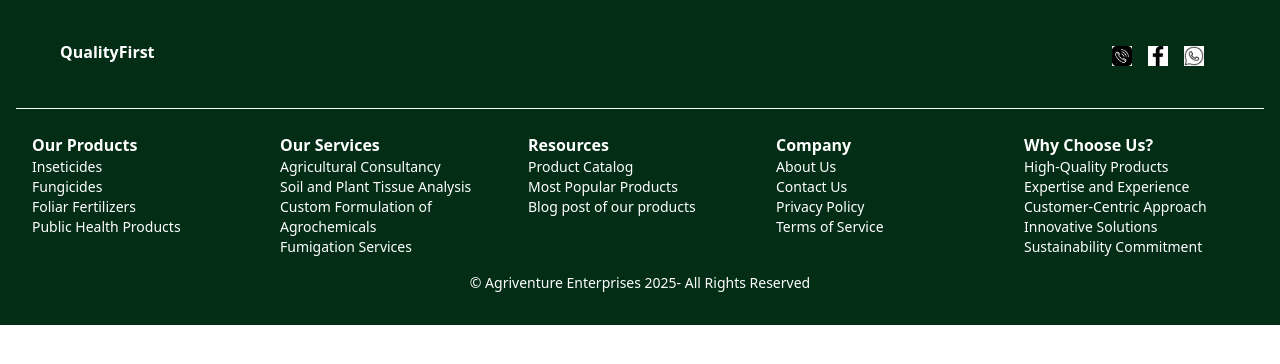
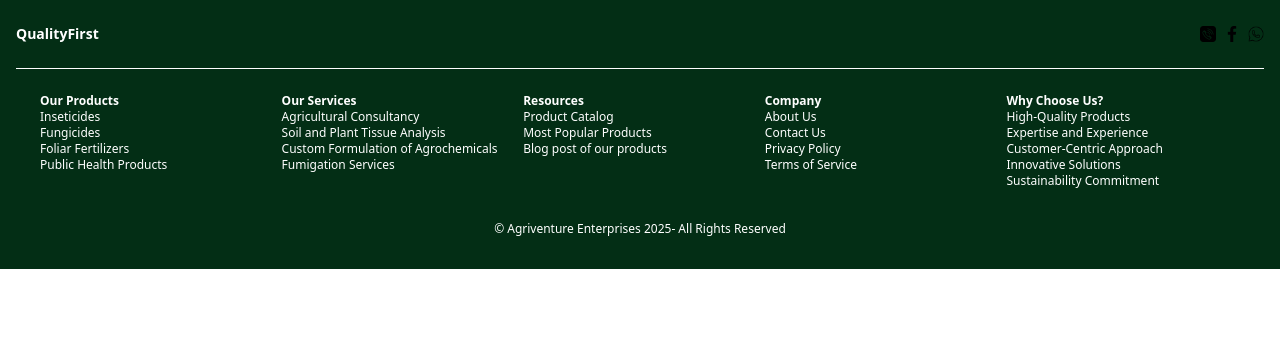
Before and after one commit to AKW-MAX/LAGUSTE3, a React (Vite) app in the folder laset/: page /Footer in a window 1280 px wide. Shown: the top 364 px of the page. Built offline with nearby package versions, Linux system fonts and the light colour scheme.

Commit message:
responsiveness

```diff
--- a/laset/src/components/Layout/Footer.jsx
+++ b/laset/src/components/Layout/Footer.jsx
@@ -7,84 +7,80 @@ function Footer() {
             <div className="font-sans text-white bg-green-950 p-4">
 
                 {/* Top icons and title */}
-                <div className="flex flex-wrap justify-between items-center gap-4 mr-11 mt-2
-                                sm:flex-nowrap sm:justify-between">
+                <div className="flex justify-between items-center flex-wrap gap-4 mt-2">
 
-                    <h3 className="ml-11 mt-4 mb-5 font-bold text-lg sm:text-base
-                                   w-full sm:w-auto text-center sm:text-left">
+                    <h3 className="font-bold text-lg sm:text-base md:text-sm w-auto text-left
+                                   md:text-sm md:truncate">
                         QualityFirst
                     </h3>
 
-                    <div className="flex flex-wrap gap-6 sm:gap-4 justify-center sm:justify-end w-full sm:w-auto">
+                    <div className="flex gap-4 md:gap-2 items-center">
 
                         <Link to="Contacts">
-                            <img className="w-5 mt-1 ml-20 sm:ml-4 bg-white"
-                                 src="/images/phone.png" alt="phone icon" />
+                            <img className="w-5 md:w-4" src="/images/phone.png" alt="phone icon" />
                         </Link>
 
                         <Link to="facebook">
-                            <img className="w-5 mt-1 bg-white"
-                                 src="/images/facebook.png" alt="facebook icon" />
+                            <img className="w-5 md:w-4" src="/images/facebook.png" alt="facebook icon" />
                         </Link>
 
                         <Link to="contacts">
-                            <img className="w-5 mt-1 bg-white mr-30 sm:mr-4"
-                                 src="/images/whatsapp.png" alt="whatsapp icon" />
+                            <img className="w-5 md:w-4" src="/images/whatsapp.png" alt="whatsapp icon" />
                         </Link>
 
                     </div>
                 </div>
 
                 {/* Footer links grid */}
-                <div className="grid grid-cols-1 sm:grid-cols-2 md:grid-cols-3 lg:grid-cols-5
-                                gap-6 pl-4 pr-4 border-t mt-6">
+                <div className="grid grid-cols-1 sm:grid-cols-2 md:grid-cols-3 lg:grid-cols-5 gap-4 sm:gap-3 md:gap-2 px-2 sm:px-4 md:px-6 mt-6 border-t">
 
-                    <div>
+                    <div className="text-sm sm:text-xs md:text-[12px]">
                         <h5 className="font-semibold mt-6">Our Products</h5>
-                        <p className="text-sm">Inseticides</p>
-                        <p className="text-sm">Fungicides</p>
-                        <p className="text-sm">Foliar Fertilizers</p>
-                        <p className="text-sm">Public Health Products</p>
+                        <p>Inseticides</p>
+                        <p>Fungicides</p>
+                        <p>Foliar Fertilizers</p>
+                        <p>Public Health Products</p>
                     </div>
 
-                    <div>
+                    <div className="text-sm sm:text-xs md:text-[12px]">
                         <h3 className="font-semibold mt-6">Our Services</h3>
-                        <p className="text-sm">Agricultural Consultancy</p>
-                        <p className="text-sm">Soil and Plant Tissue Analysis</p>
-                        <p className="text-sm">Custom Formulation of Agrochemicals</p>
-                        <p className="text-sm">Fumigation Services</p>
+                        <p>Agricultural Consultancy</p>
+                        <p>Soil and Plant Tissue Analysis</p>
+                        <p>Custom Formulation of Agrochemicals</p>
+                        <p>Fumigation Services</p>
                     </div>
 
-                    <div>
+                    <div className="text-sm sm:text-xs md:text-[12px]">
                         <h3 className="font-semibold mt-6">Resources</h3>
-                        <p className="text-sm">Product Catalog</p>
-                        <p className="text-sm">Most Popular Products</p>
-                        <p className="text-sm">Blog post of our products</p>
+                        <p>Product Catalog</p>
+                        <p>Most Popular Products</p>
+                        <p>Blog post of our products</p>
                     </div>
 
-                    <div>
+                    <div className="text-sm sm:text-xs md:text-[12px]">
                         <h3 className="font-semibold mt-6">Company</h3>
-                        <p className="text-sm">About Us</p>
-                        <p className="text-sm">Contact Us</p>
-                        <p className="text-sm">Privacy Policy</p>
-                        <p className="text-sm">Terms of Service</p>
+                        <p>About Us</p>
+                        <p>Contact Us</p>
+                        <p>Privacy Policy</p>
+                        <p>Terms of Service</p>
                     </div>
 
-                    <div>
+                    <div className="text-sm sm:text-xs md:text-[12px]">
                         <h3 className="font-semibold mt-6">Why Choose Us?</h3>
-                        <p className="text-sm">High-Quality Products</p>
-                        <p className="text-sm">Expertise and Experience</p>
-                        <p className="text-sm">Customer-Centric Approach</p>
-                        <p className="text-sm">Innovative Solutions</p>
-                        <p className="text-sm">Sustainability Commitment</p>
+                        <p>High-Quality Products</p>
+                        <p>Expertise and Experience</p>
+                        <p>Customer-Centric Approach</p>
+                        <p>Innovative Solutions</p>
+                        <p>Sustainability Commitment</p>
                     </div>
 
                 </div>
 
                 {/* Bottom copyright */}
-                <div className="text-center bg-green-950 p-4 text-white text-sm">
+                <div className="text-center bg-green-950 p-4 text-white text-sm sm:text-xs md:text-[12px] mt-4">
                     <p>© Agriventure Enterprises 2025- All Rights Reserved</p>
                 </div>
+
             </div>
         </footer>
     );
--- a/laset/src/components/Sections/SignUp.jsx
+++ b/laset/src/components/Sections/SignUp.jsx
@@ -5,29 +5,29 @@ export default function SignUp() {
         <>
             <title>Sign up</title>
 
-            <div className="relative">
+            <div className="relative flex flex-col sm:flex-row items-center sm:items-start p-4">
 
                 {/* Image */}
                 <img
-                    className="w-64 h-52 sm:w-80 sm:h-64 absolute p-6 left-0 sm:left-auto"
+                    className="w-48 h-40 sm:w-80 sm:h-64 mb-4 sm:mb-0 sm:mr-6"
                     src="/images/SignupPic.png"
                     alt="farmer images"
                 />
 
                 {/* Text Section */}
-                <div className="text-justify text-white bg-green-900 pr-4 pl-4 pb-12 pt-8 mt-4 sm:mt-4">
-                    <h2 className="font-extrabold text-2xl mb-2 ml-0 sm:ml-150 mt-3 text-center sm:text-left">
+                <div className="text-white bg-green-900 p-4 rounded w-full sm:w-auto">
+                    <h2 className="font-extrabold text-xl sm:text-2xl md:text-3xl mb-2 text-center sm:text-left">
                         Sign Up for Exclusive Offers
                     </h2>
-                    <p className="font-semibold mb-1 ml-0 sm:ml-150 text-center sm:text-left">
+                    <p className="font-semibold mb-4 text-sm sm:text-base md:text-lg text-center sm:text-left">
                         Join our community and stay updated on the latest products <br />and promotions!
                     </p>
                     <input
                         type="email"
                         placeholder="Enter your email"
-                        className="text-black text-center rounded-lg pr-20 pb-2 ml-0 sm:ml-150 bg-white mt-4 w-full sm:w-64"
+                        className="text-black text-center rounded-lg p-2 w-full sm:w-64 mb-4"
                     />
-                    <div className="flex justify-center sm:justify-start mt-4">
+                    <div className="flex justify-center sm:justify-start mt-2">
                         <Buttons />
                     </div>
                 </div>
--- a/laset/src/components/Sections/Starts.jsx
+++ b/laset/src/components/Sections/Starts.jsx
@@ -1,4 +1,3 @@
-
 export default function Starts() {
 	return (
 		<div className="
@@ -6,37 +5,35 @@ export default function Starts() {
 			flex flex-col sm:flex-row
 			text-center place-content-between
 			bg-green-900 text-white
-			p-4
-			ml-5 sm:ml-10 md:ml-15
-			mr-5 sm:mr-10 md:mr-20
-			mb-10
-			mt-10 sm:mt-15 md:mt-62
-			gap-6 sm:gap-0
+			p-2 sm:p-4 md:p-6
+			mx-2 sm:mx-4 md:mx-10
+			my-4 sm:my-6 md:my-10
+			gap-2 sm:gap-4
 		">
-			<div className="border-r sm:border-r border-white-800 px-10 sm:px-20">
-				<p className="font-bold text-lg sm:text-xl">10</p>
-				<p className="text-sm sm:text-base font-normal">
+			<div className="border-b sm:border-b-0 sm:border-r border-white-800 px-2 sm:px-6 md:px-10 py-2">
+				<p className="font-bold text-base sm:text-lg md:text-xl">10</p>
+				<p className="text-xs sm:text-sm md:text-base font-normal">
 					Years <br />of Experience
 				</p>
 			</div>
 
-			<div className="border-r sm:border-r border-white-800 px-10 sm:px-20">
-				<p className="font-bold text-lg sm:text-xl">5</p>
-				<p className="text-sm sm:text-base font-normal">
+			<div className="border-b sm:border-b-0 sm:border-r border-white-800 px-2 sm:px-6 md:px-10 py-2">
+				<p className="font-bold text-base sm:text-lg md:text-xl">5</p>
+				<p className="text-xs sm:text-sm md:text-base font-normal">
 					Branches <br />Across the Country
 				</p>
 			</div>
 
-			<div className="border-r sm:border-r border-white-800 px-10 sm:px-20">
-				<p className="font-bold text-lg sm:text-xl">50+</p>
-				<p className="text-sm sm:text-base font-normal">
+			<div className="border-b sm:border-b-0 sm:border-r border-white-800 px-2 sm:px-6 md:px-10 py-2">
+				<p className="font-bold text-base sm:text-lg md:text-xl">50+</p>
+				<p className="text-xs sm:text-sm md:text-base font-normal">
 					Expert <br />Employees
 				</p>
 			</div>
 
-			<div className="mr-0 sm:mr-30 px-10 sm:px-20">
-				<p className="font-bold text-lg sm:text-xl">10k+</p>
-				<p className="text-sm sm:text-base font-normal">
+			<div className="px-2 sm:px-6 md:px-10 py-2">
+				<p className="font-bold text-base sm:text-lg md:text-xl">10k+</p>
+				<p className="text-xs sm:text-sm md:text-base font-normal">
 					Customers <br />Served
 				</p>
 			</div>
```
Also changed, not shown: laset/src/components/Sections/FeedBack.jsx (+12 -12 lines).
